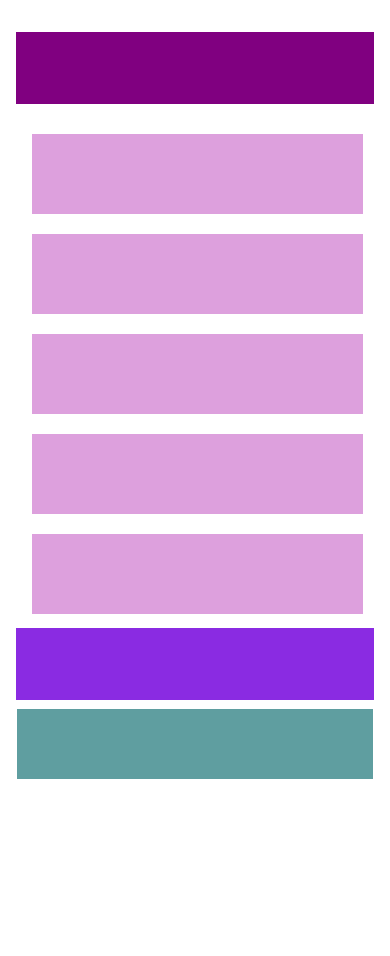
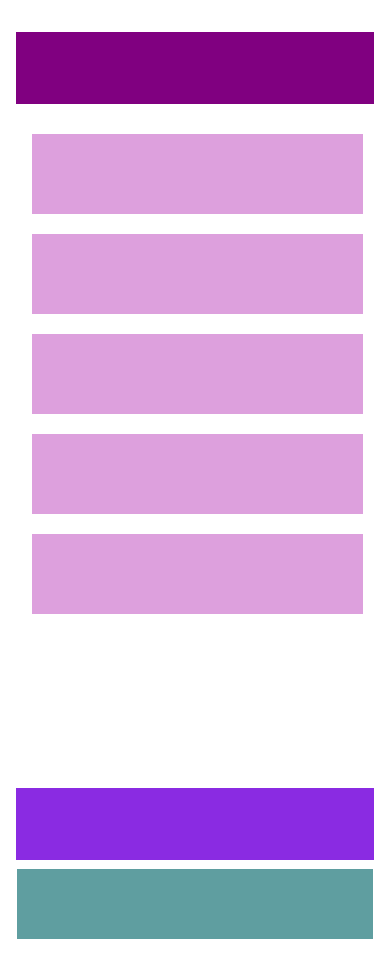
Before and after one commit to AlaaDan/responsive, a plain HTML site: page exercise 1/index.html in a window 390 px wide. Before the commit the page ends 844 px from the top, so only its background shows below. Drawn offline with Linux system fonts and the light colour scheme.

Commit message:
added the blanks in Mobile version

```diff
--- a/exercise 1/css/styles.css
+++ b/exercise 1/css/styles.css
@@ -9,16 +9,13 @@
     grid-auto-rows: auto;
     border: solid white .3rem;
     max-width: 1000px;
-    grid-template-areas:
-    "header"
-    "box1"
-    "box2"
-    "box3"
-    "box4"
-    "box5"
-    "big"
-    "footer";
-
+    display: flex;
+    flex-direction: column;
+}
+aside{
+    background-color: white;
+    grid-template-areas: aside;
+    height: 80px;
 
 }
 
@@ -66,6 +63,7 @@
 
 @media screen and (min-width: 768px) {
     .wrapper{
+        display: grid;
         grid-template-columns: repeat(4, 1fr);
         grid-template-areas:
         " header header header header"
--- a/exercise 1/index.html
+++ b/exercise 1/index.html
@@ -15,6 +15,8 @@
         <aside class="box3"></aside>
         <aside class="box4"></aside>
         <aside class="box5"></aside>
+        <aside></aside>
+        <aside></aside>
         <aside class="big_box"></aside>
         <footer class="footer"></footer>
     </div>
```
